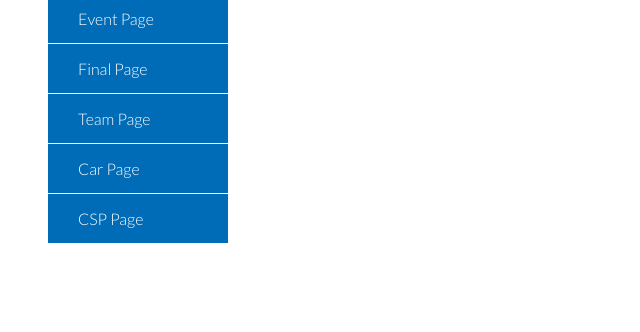
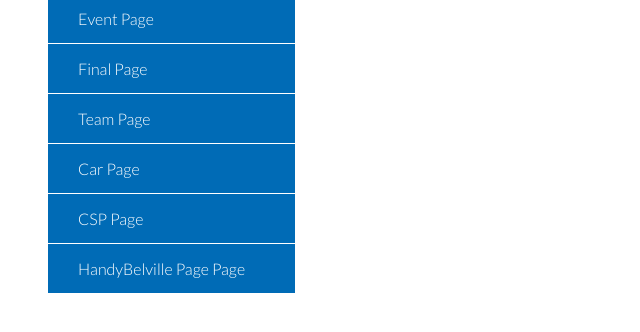
Before and after one commit to WVCS/index-jocelynambrose, a plain HTML site: page index.html in a window 1280 px wide. Shown: the part 230-562 px from the top of the page, without its empty margins (0-640 px from the left). Drawn offline with Linux system fonts and the light colour scheme.

Commit message:
Update index.html

```diff
--- a/index.html
+++ b/index.html
@@ -11,6 +11,7 @@
       <li><a href="team.html" target="_blank"><i class="fa fa-users"></i>Team Page</a></li>
       <li><a href="car.html" target="_blank"><i class="fa fa-car"></i>Car Page</a></li>
 			<li><a href="csp.html" target="_blank"><i class="fa fa-computer"></i>CSP Page</a></li>
+			<li><a href="handyb.html" target="_blank"><i class="fa fa-computer"></i> HandyBelville Page Page</a></li>
 		</ul><!-- main-menu -->
 	</nav><!-- navbar -->
 </nav>
```
